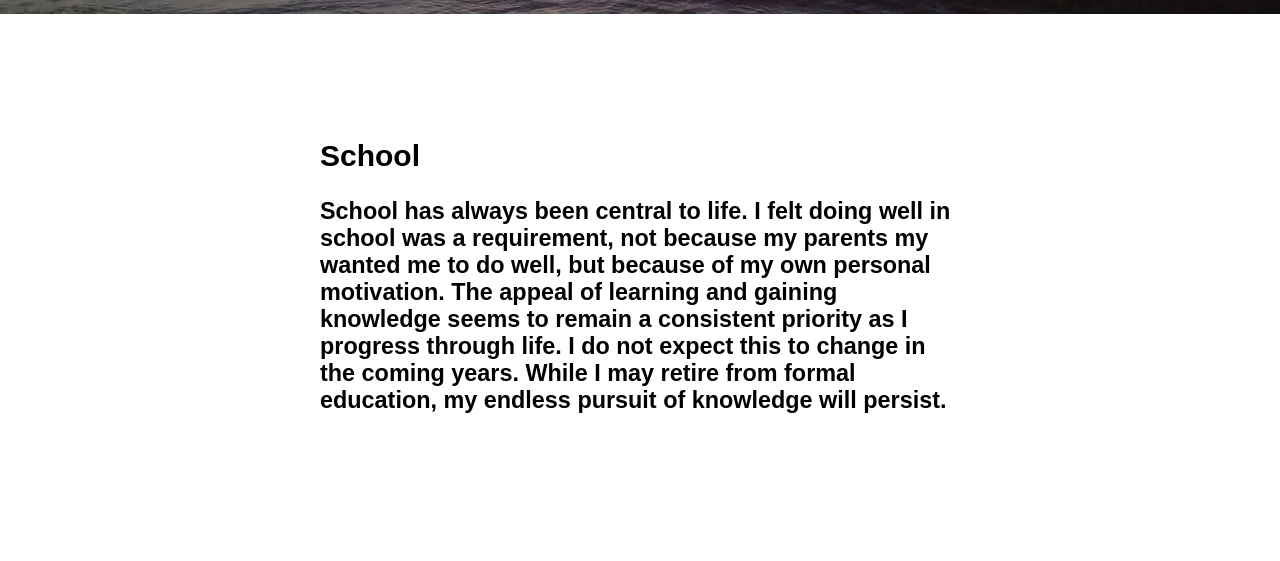
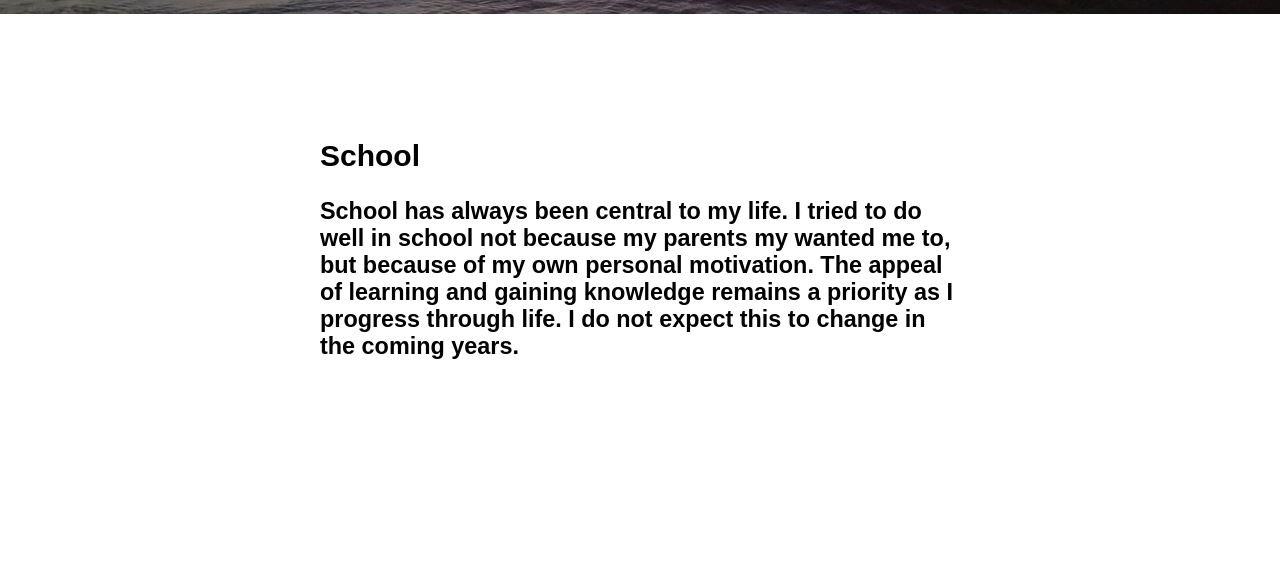
Before and after one commit to MAB688/Electrate-Fuego, a plain HTML site: page index.html in a window 1280 px wide. Shown: the part 5696-6257 px from the top of the page. Drawn offline with Linux system fonts and the light colour scheme.

Commit message:
Update index.html

```diff
--- a/index.html
+++ b/index.html
@@ -138,7 +138,7 @@ FUN FACT: "Lorem ipsum", "Lorem ipsum" was hacked out of Cicero's "De finibus bo
 <div class="textblock">
   <h2>School</h2>
   <h3>
-School has always been central to life. I felt doing well in school was a requirement, not because my parents my wanted me to do well, but because of my own personal motivation. The appeal of learning and gaining knowledge seems to remain a consistent priority as I progress through life. I do not expect this to change in the coming years. While I may retire from formal education, my endless pursuit of knowledge will persist.
+School has always been central to my life. I tried to do well in school not because my parents my wanted me to, but because of my own personal motivation. The appeal of learning and gaining knowledge remains a priority as I progress through life. I do not expect this to change in the coming years.
   </h3>
   </div>
 
```
